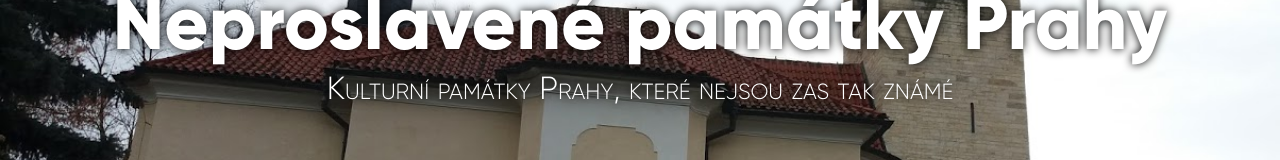
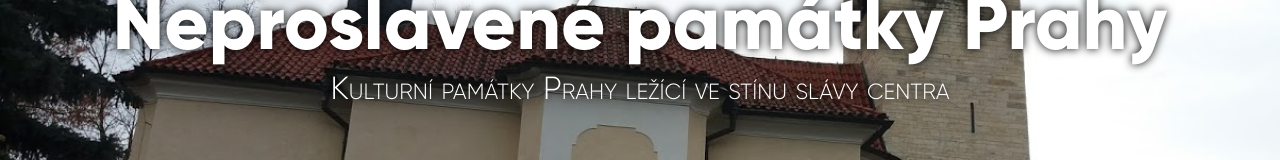
Before and after one commit to FireFragment/pamatky, a plain HTML site: page index.html in a window 1280 px wide. Shown: the part 279-439 px from the top of the page. Drawn offline with Linux system fonts and the light colour scheme; a script that the page names is missing.

Commit message:
Update desctirption in index.html

```diff
--- a/index.html
+++ b/index.html
@@ -22,7 +22,7 @@
     <div class="welcome" id="welcome">
         <layoutassist>
             <bigtext>Neproslavené památky Prahy</bigtext><br>
-            <undertext>Kulturní památky Prahy, které nejsou zas tak známé</undertext>
+            <undertext>Kulturní památky Prahy ležící ve stínu slávy centra</undertext>
             <div class="examplepamatkadesc">
                 <span class="header">
                     <span class="material-icons-outlined icon">camera</span>
```
